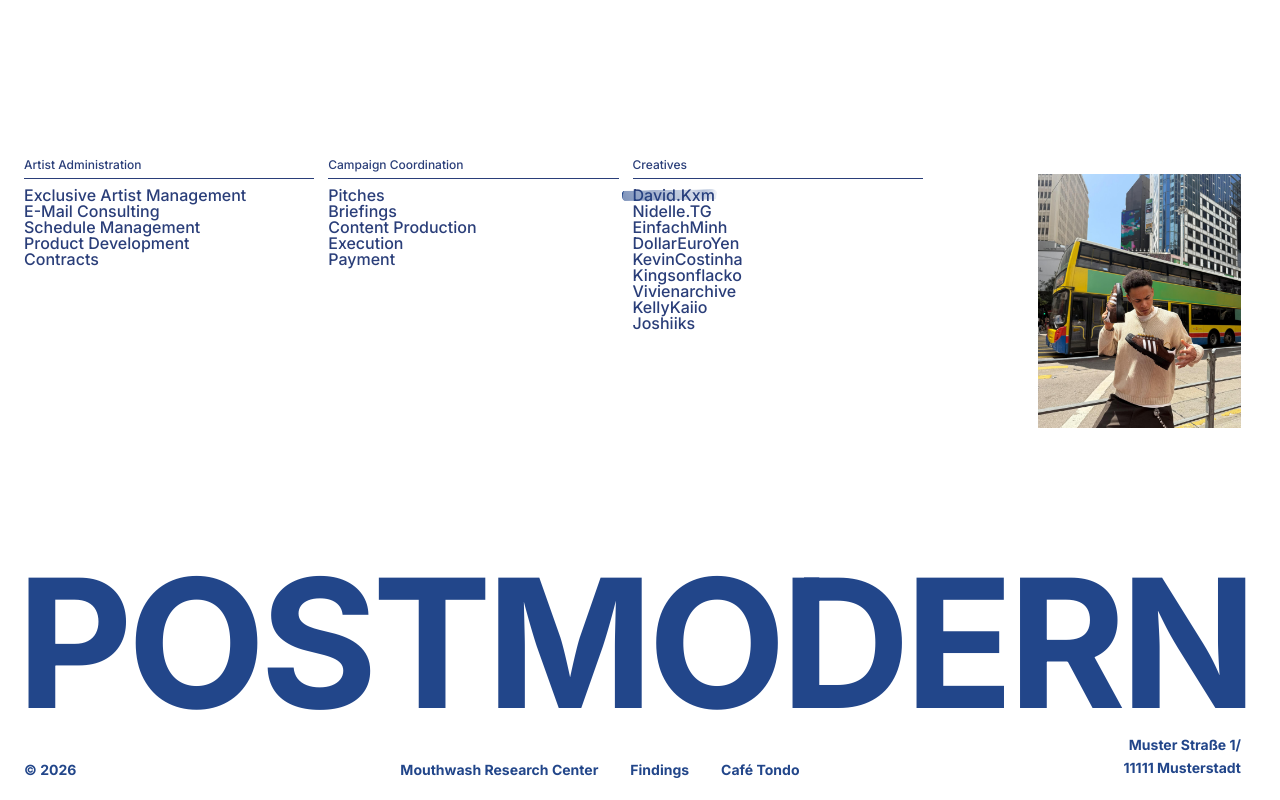
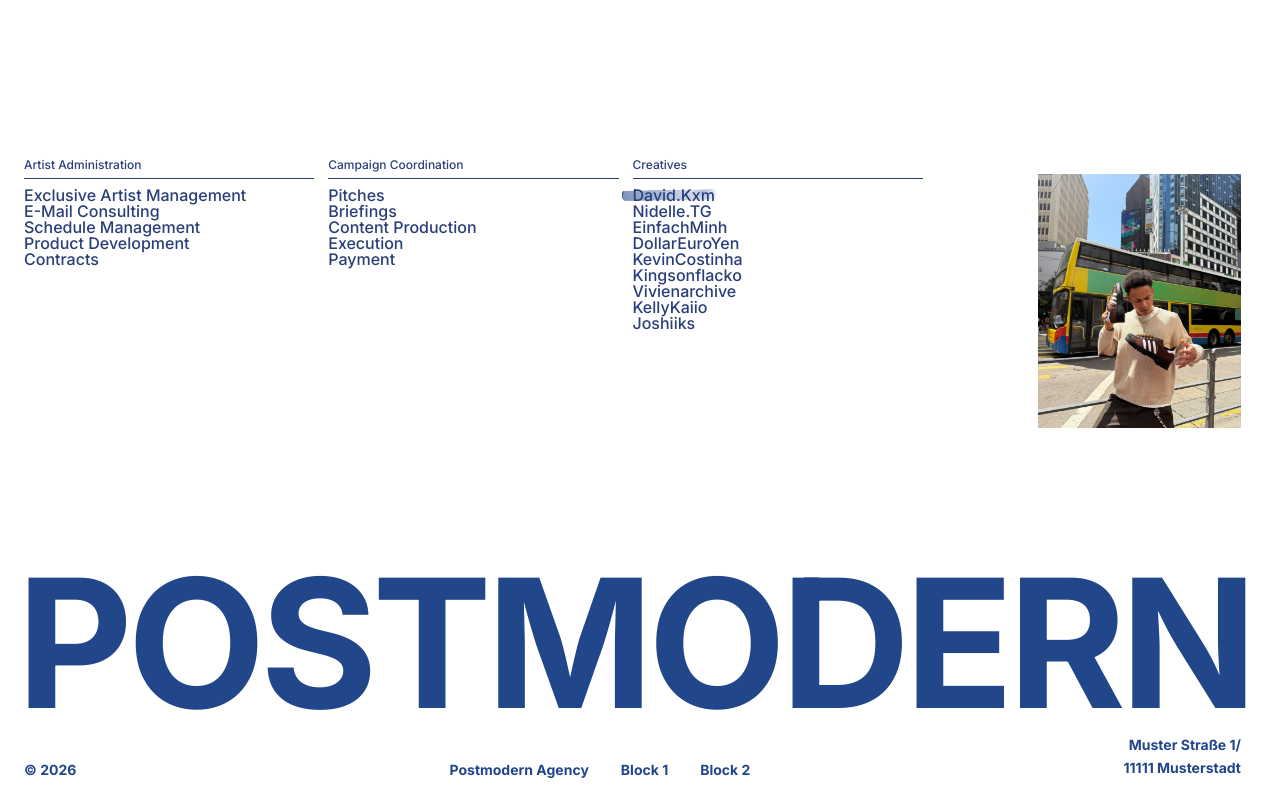
Before and after one commit to Postmodern-Agency/postmodern_next.js, a Next.js app: page / in a window 1280 px wide. Shown: the part 5503-6303 px from the top of the page. Built offline with nearby package versions, Linux system fonts and the light colour scheme.

Commit message:
Deployed Ver 1

```diff
--- a/src/components/FooterBigH.tsx
+++ b/src/components/FooterBigH.tsx
@@ -44,35 +44,35 @@ const Footer: React.FC = () => {
           {/* Links */}
           <div className="flex flex-col md:flex-row gap-2 md:gap-8">
             <a
-              href="https://research.mouthwash.studio/"
+              href="#"
               target="_blank"
               rel="noopener noreferrer"
               className="hover:text-black transition-colors"
             >
-              Mouthwash Research Center
+              Postmodern Agency
             </a>
             <a
-              href="https://findings.mouthwash.studio"
+              href="#"
               target="_blank"
               rel="noopener noreferrer"
               className="hover:text-black transition-colors"
             >
-              Findings
+              Block 1
             </a>
             <a
-              href="https://cafetondo.com"
+              href="#"
               target="_blank"
               rel="noopener noreferrer"
               className="hover:text-black transition-colors"
             >
-              Café Tondo
+              Block 2
             </a>
           </div>
 
           {/* Adresse */}
           <div className="text-left md:text-right leading-relaxed">
             <a
-              href="https://maps.app.goo.gl/ZQYdBuF2Zr5vk4tf9"
+              href="#"
               target="_blank"
               rel="noopener noreferrer"
               className="hover:text-black transition-colors"
```
